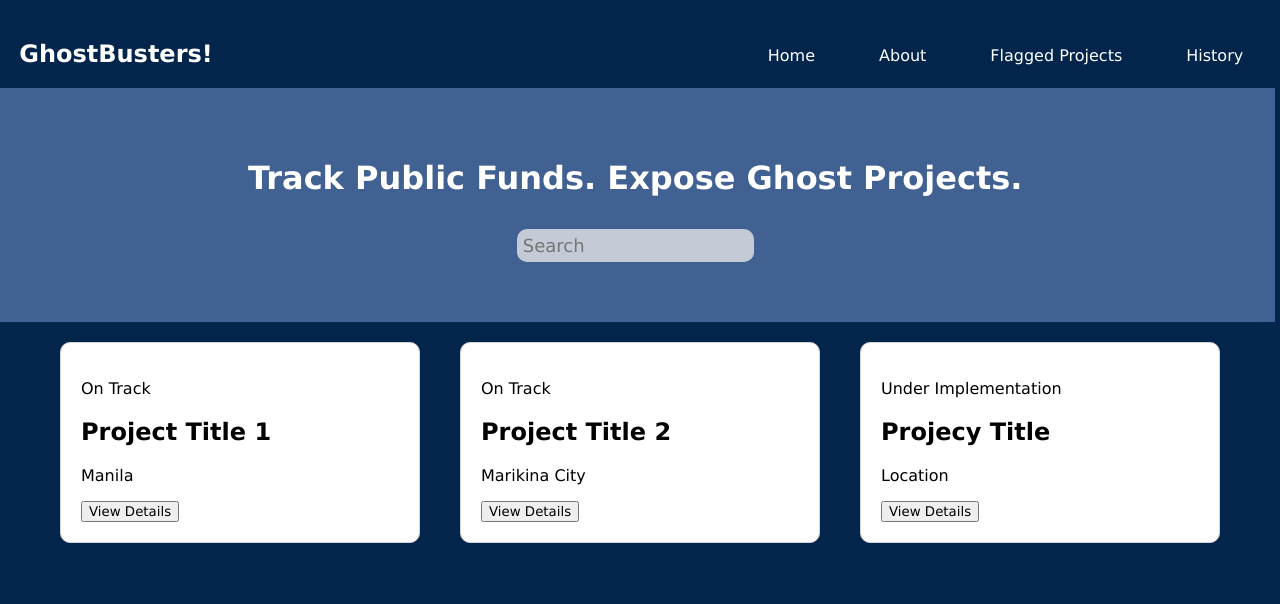
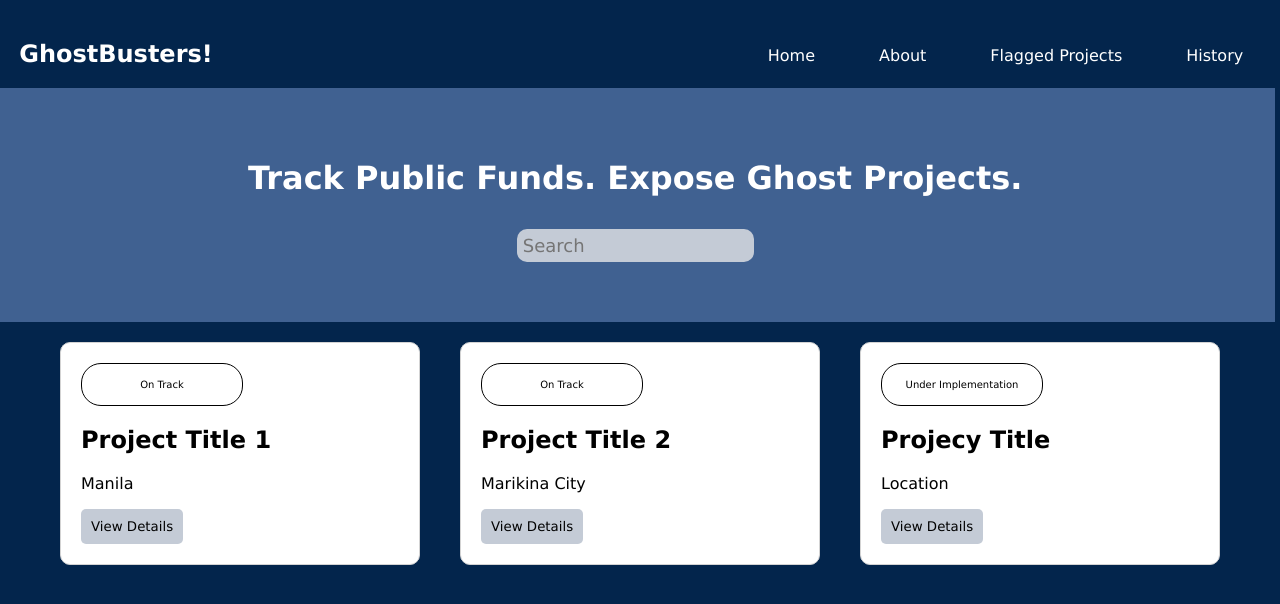
Before and after one commit to Andrie67/ghostbusters-official-official, a React (Vite) app: page /guest in a window 1280 px wide. Shown: the top 604 px of the page. Built offline with nearby package versions, Linux system fonts and the light colour scheme.

Commit message:
Commit (Button changes

```diff
--- a/src/components/Projects/Projects.css
+++ b/src/components/Projects/Projects.css
@@ -10,3 +10,25 @@
     text-align: left;
     width: 400px;
 }
+.details-button{
+    background-color: #c4cbd6;
+    border: none;
+    border-radius: 5px;
+    padding: 10px;
+
+}
+.status{
+    border: 1px solid black;
+    border-radius: 20px;
+    padding: 5px;
+    margin: 0;
+    font-size: 10px;
+    width: fit-content;
+    min-width: 150px;
+    text-align: center;
+}
+button:hover{
+    background-color: #d0efff;
+    color: #406191;
+    cursor: pointer;
+}
--- a/src/components/Projects/Projects.jsx
+++ b/src/components/Projects/Projects.jsx
@@ -7,10 +7,12 @@ function Projects({
 }) {
   return (
     <div className="card-project">
-      <p>{status}</p>
+      <div className="status">
+        <p>{status}</p>
+      </div>
       <h2>{title}</h2>
       <p>{location}</p>
-      <button>View Details</button>
+      <button className="details-button">View Details</button>
     </div>
   );
 }
```
